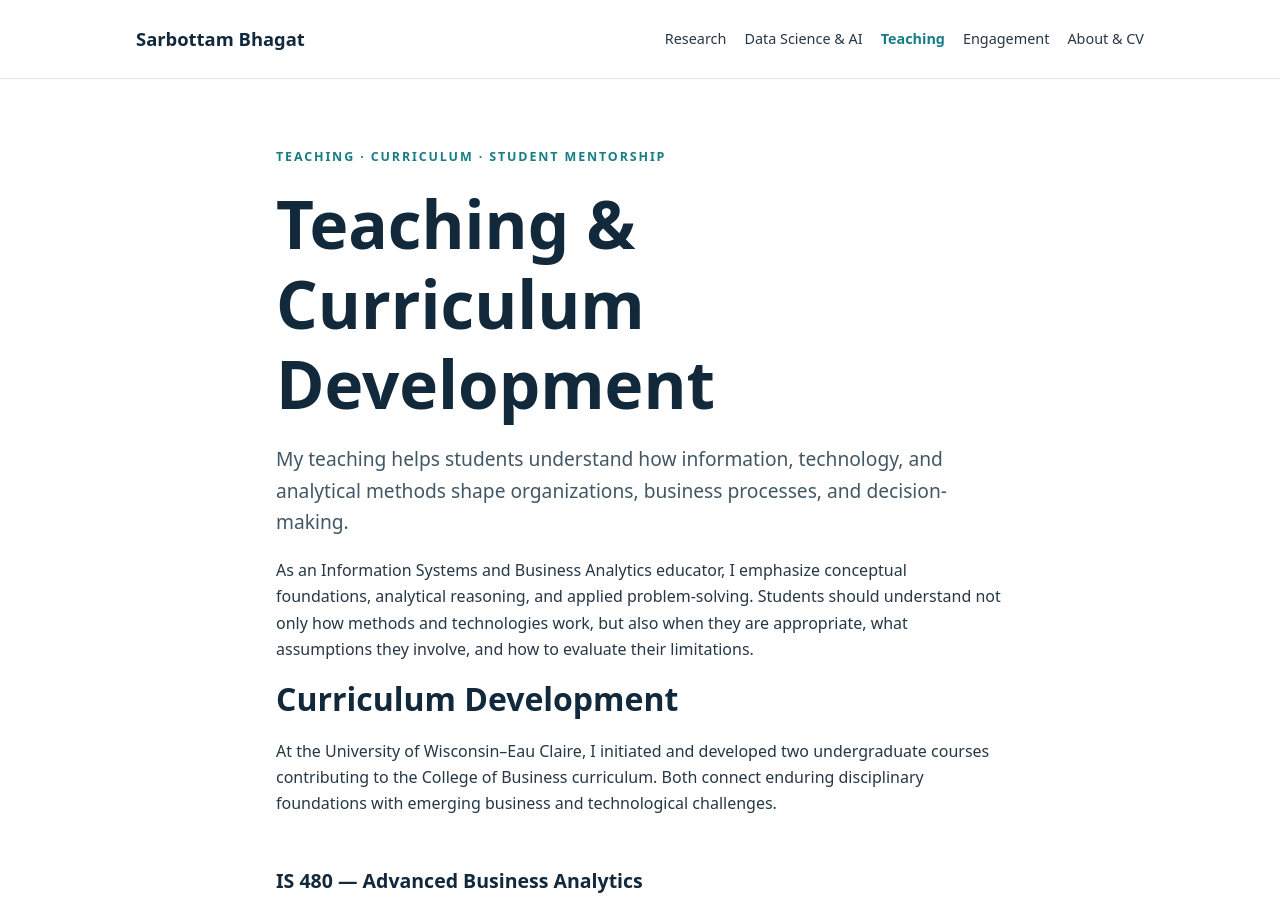
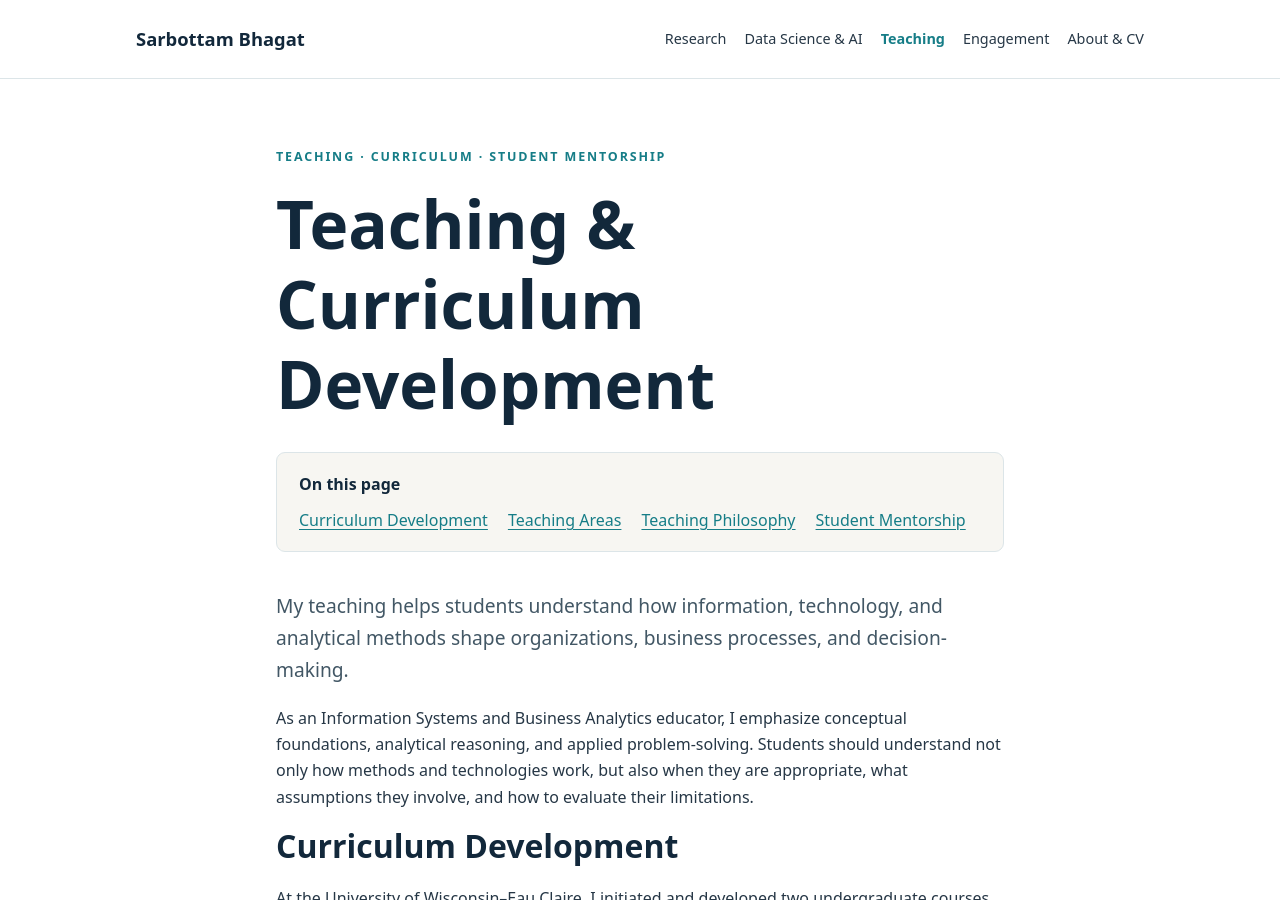
Before and after one commit to sarbottambhagat/sarbottambhagat.github.io, a Jekyll site: the page built from teaching.md, in a window 1280 px wide and 900 px high. Built offline with Jekyll 4.4.1, drawn with Linux system fonts in a browser that asks for light colours.

Commit message:
Add section-jump navigation to teaching.md

```diff
--- a/teaching.md
+++ b/teaching.md
@@ -7,13 +7,14 @@ permalink: /teaching/
 <section class="section"><div class="wrap content">
 <div class="eyebrow">Teaching · Curriculum · Student Mentorship</div>
 <h1>Teaching &amp; Curriculum Development</h1>
+<nav class="page-toc" aria-label="On this page"><strong>On this page</strong><ul><li><a href="#curriculum">Curriculum Development</a></li><li><a href="#teaching-areas">Teaching Areas</a></li><li><a href="#philosophy">Teaching Philosophy</a></li><li><a href="#mentorship">Student Mentorship</a></li></ul></nav>
 <p class="lead">My teaching helps students understand how information, technology, and analytical methods shape organizations, business processes, and decision-making.</p>
 <p>As an Information Systems and Business Analytics educator, I emphasize conceptual foundations, analytical reasoning, and applied problem-solving. Students should understand not only how methods and technologies work, but also when they are appropriate, what assumptions they involve, and how to evaluate their limitations.</p>
-<h2>Curriculum Development</h2>
+<h2 id="curriculum">Curriculum Development</h2>
 <p>At the University of Wisconsin–Eau Claire, I initiated and developed two undergraduate courses contributing to the College of Business curriculum. Both connect enduring disciplinary foundations with emerging business and technological challenges.</p>
 <div class="pub"><h3>IS 480 — Advanced Business Analytics</h3><p>I developed and have taught this upper-division course, which introduces predictive and exploratory modeling, machine learning, text analytics, and the evaluation of analytical results. Students practice formulating business questions, selecting suitable methods, assessing data and model limitations, and communicating defensible findings. The course contributes to the undergraduate business curriculum and Business Analytics certificate.</p></div>
 <div class="pub"><h3>IS 360 — AI Systems in Business</h3><p>I initiated and developed this undergraduate course to build students' understanding of AI systems, their capabilities and limitations, and their implications for business processes and organizational decision-making. The course emphasizes foundational understanding and responsible evaluation of AI in organizational contexts. It has received curriculum approval and is scheduled for its first offering in Spring 2027.</p></div>
-<h2>Teaching Areas</h2>
+<h2 id="teaching-areas">Teaching Areas</h2>
 <h3>Information Systems and Business Processes</h3>
 <p>How information systems support organizational operations, processes, and decisions, including relationships among people, information, technology, and business needs.</p>
 <h3>Business Analytics and Data-Driven Decision-Making</h3>
@@ -22,9 +23,9 @@ permalink: /teaching/
 <p>Foundations, applications, opportunities, and limitations of AI and emerging technologies, with attention to organizational implications and responsible use.</p>
 <h3>Systems Analysis and Development</h3>
 <p>How information systems are conceptualized, designed, and developed to address organizational problems and support business objectives.</p>
-<h2>Teaching Philosophy</h2>
+<h2 id="philosophy">Teaching Philosophy</h2>
 <p>Technical proficiency alone is not enough for effective decision-making. I emphasize three complementary learning goals: <strong>conceptual understanding</strong> of systems and analytical foundations; <strong>applied problem-solving</strong> through business-relevant exercises and projects; and <strong>critical evaluation</strong> of information quality, methodological choices, and technological limitations.</p>
 <p>My research on digital behavior, information quality, trust, and human–AI interaction informs this approach, reinforcing the importance of independent judgment when interpreting information and AI-assisted outputs.</p>
-<h2>Student Mentorship and Engagement</h2>
+<h2 id="mentorship">Student Mentorship and Engagement</h2>
 <p>I serve as the faculty advisor and mentor for the <a href="https://blugoldconnect.uwec.edu/leadershiptech/home/">Leadership &amp; Technology Club</a> at UW–Eau Claire. This role complements my classroom teaching through student mentorship and engagement beyond formal coursework.</p>
 </div></section>
```
